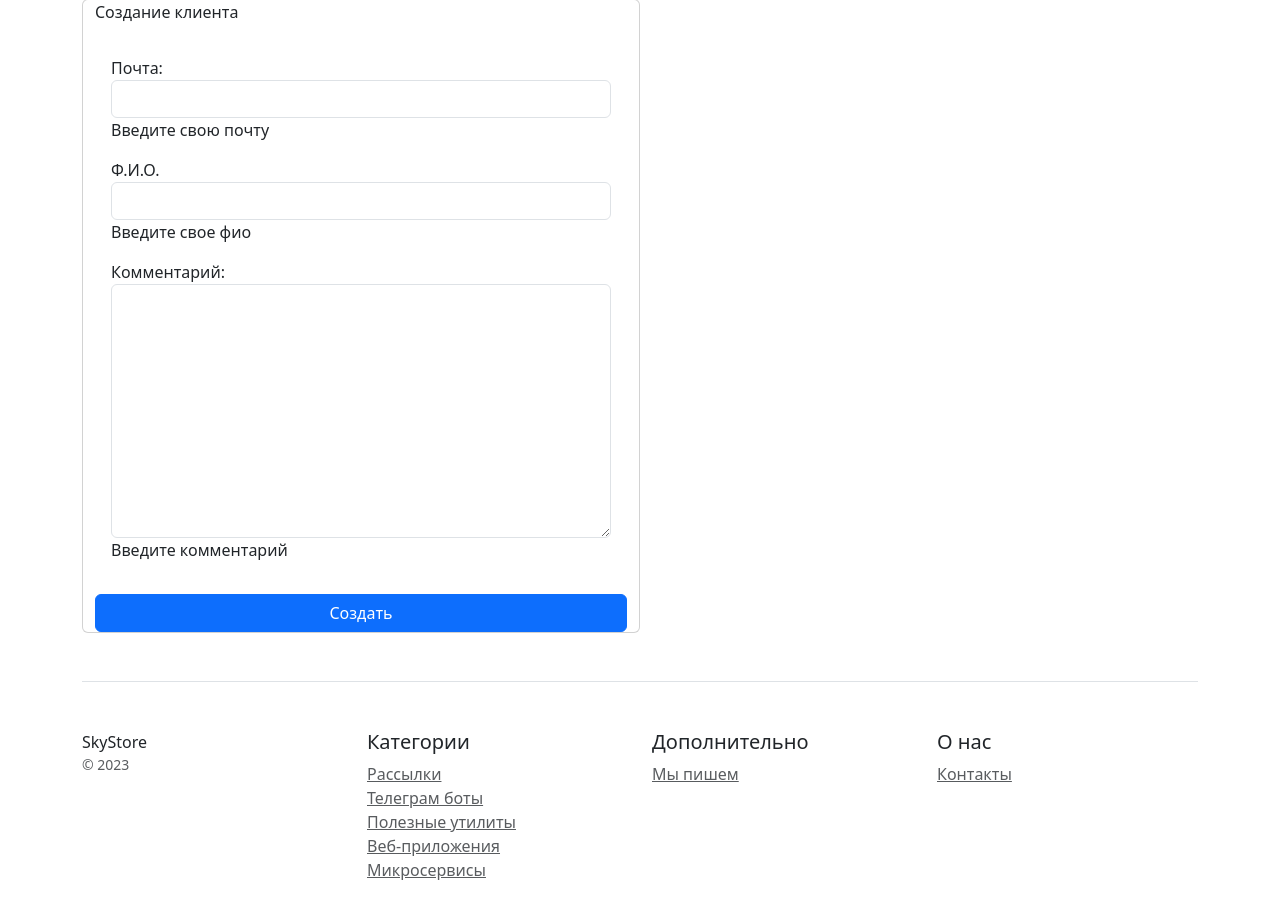
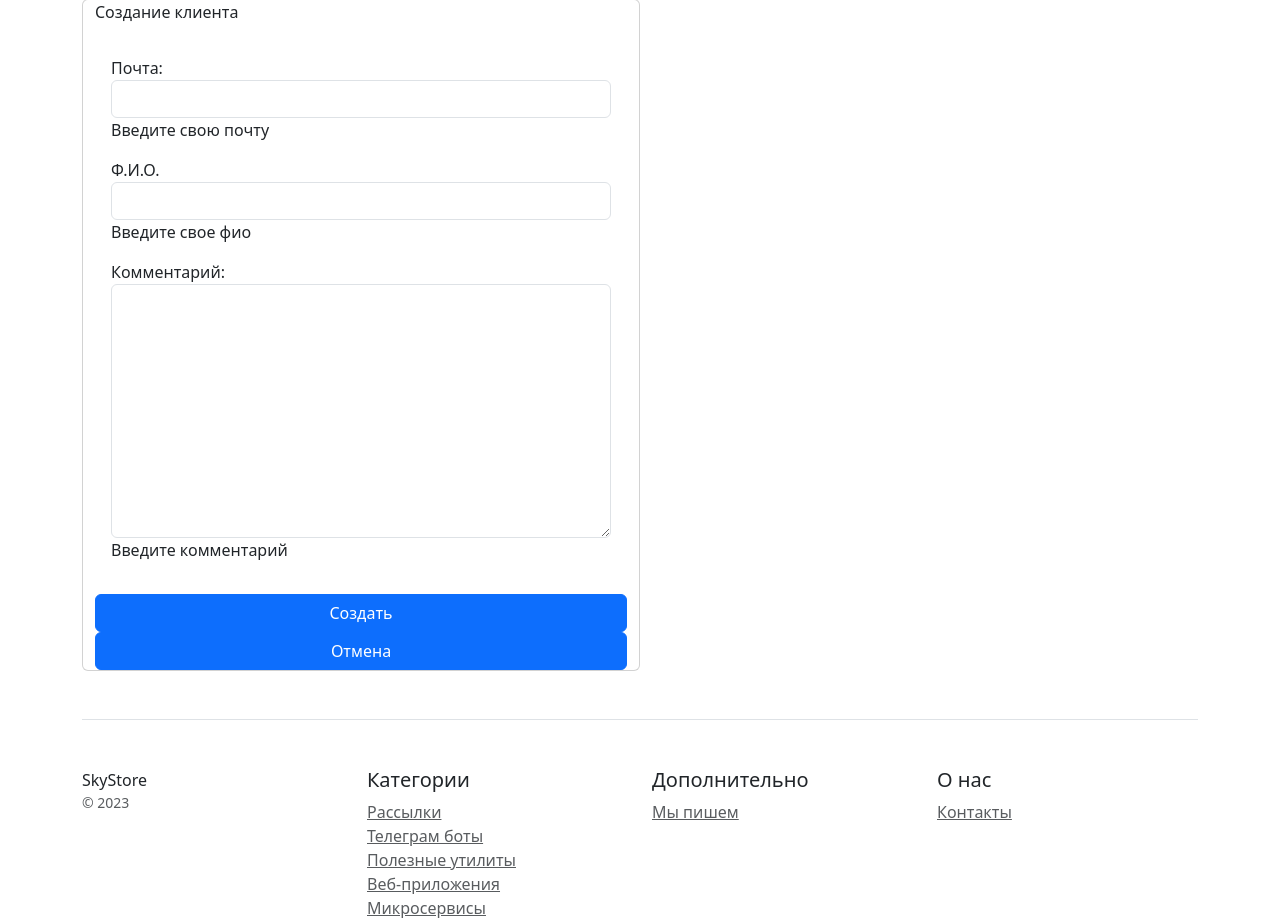
Before and after one commit to olgakostenko240/project_course_4, a Django app: page /clients/create/ in a window 1280 px wide. Shown: the part 323-1241 px from the top of the page. Before the commit the page ends 1203 px from the top, so only its background shows below. Run offline with Django 5.2, Linux system fonts and the light colour scheme; parts of the project's set-up code (start-up, migrations or seed data) failed here and were passed over; some libraries are stand-ins or nearby versions.

Commit message:
Добавлена кнопка для отмены

```diff
--- a/clients/templates/clients/clients_form.html
+++ b/clients/templates/clients/clients_form.html
@@ -22,6 +22,7 @@
                         Создать
                         {% endif %}
                     </button>
+                    <a class="btn btn-primary" href="{% url 'clients:clients_list' %}" role="button">Отмена</a>
                 </div>
             </form>
         </div>
```
